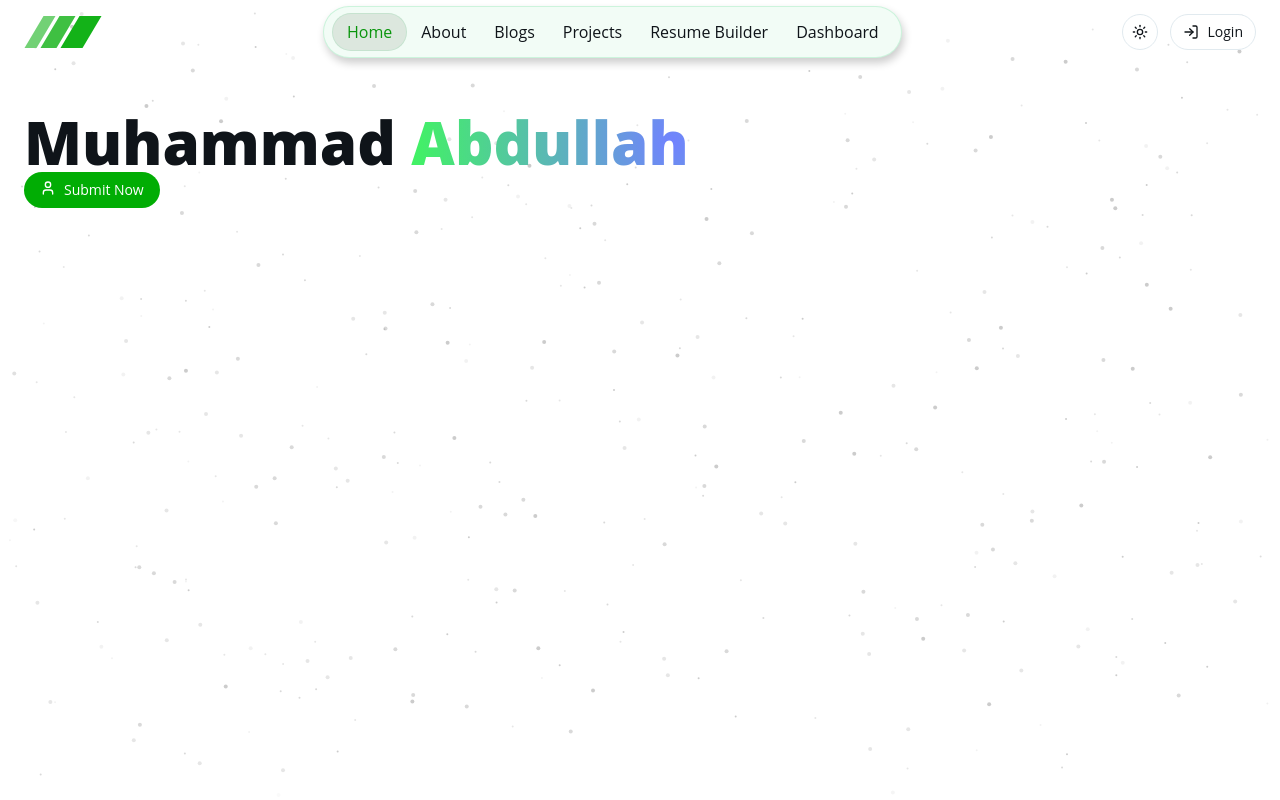
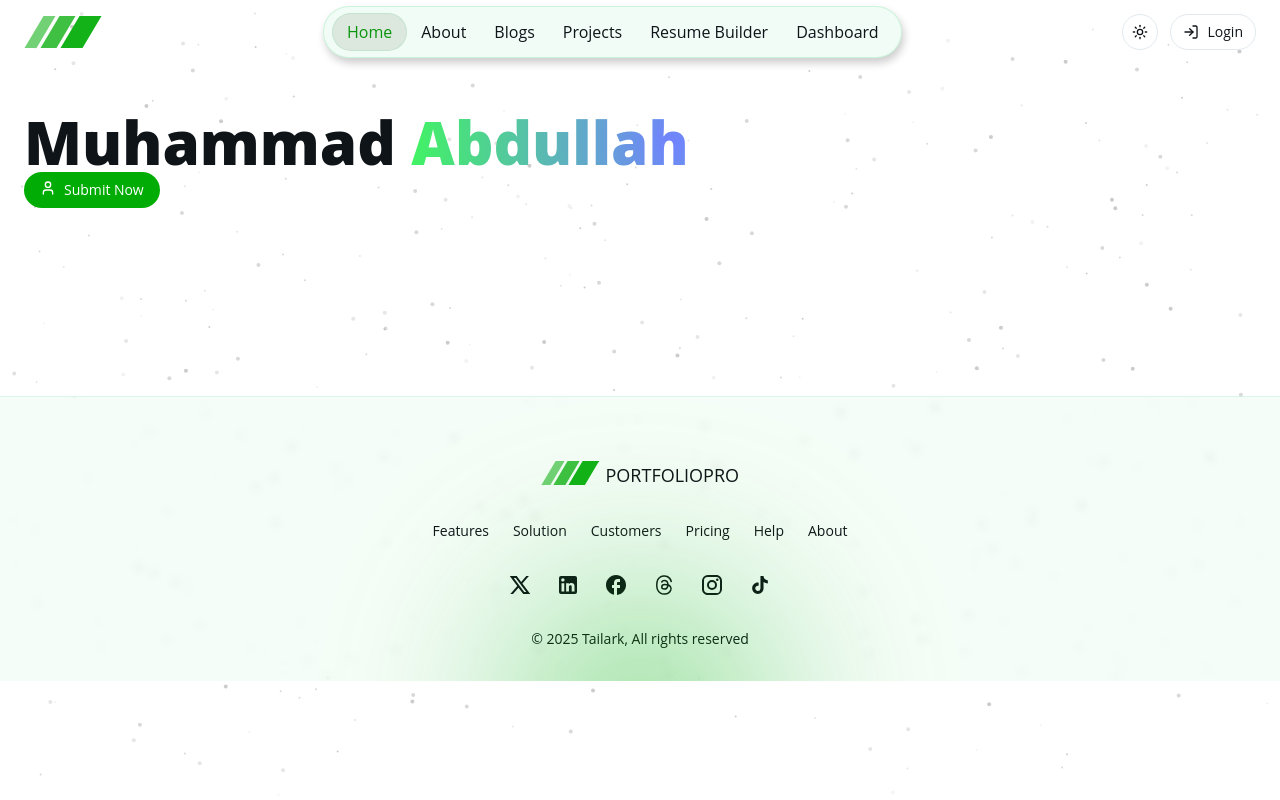
Before and after one commit to apropex/Portfolio-With-Resume-Builder-Client, a Next.js app: page / in a window 1280 px wide. Built offline with nearby package versions, Linux system fonts and the light colour scheme; no server answers.

Commit message:
added fotter

```diff
--- a/src/app/(public)/layout.tsx
+++ b/src/app/(public)/layout.tsx
@@ -1,3 +1,4 @@
+import Footer from "@/components/layouts/footer/Footer";
 import Navbar from "@/components/layouts/navbar/Navbar";
 import Background from "@/components/modules/Home/Background";
 import { iChildren } from "@/types";
@@ -9,6 +10,7 @@
         <Navbar />
         {children}
       </div>
+      <Footer />
     </Background>
   );
 }
--- /dev/null
+++ b/src/assets/icons/FacebookIcon.tsx
@@ -0,0 +1,33 @@
+import { cn } from "@/lib/utils";
+import Link from "next/link";
+
+export default function FacebookIcon({
+  href = "#",
+  className,
+}: {
+  href?: string;
+  className?: string;
+}) {
+  return (
+    <Link
+      href={href}
+      target="_blank"
+      rel="noopener noreferrer"
+      aria-label="Facebook"
+      className={cn("text-muted-foreground hover:text-primary block", className)}
+    >
+      <svg
+        className="size-6"
+        xmlns="http://www.w3.org/2000/svg"
+        width="1em"
+        height="1em"
+        viewBox="0 0 24 24"
+      >
+        <path
+          fill="currentColor"
+          d="M22 12c0-5.52-4.48-10-10-10S2 6.48 2 12c0 4.84 3.44 8.87 8 9.8V15H8v-3h2V9.5C10 7.57 11.57 6 13.5 6H16v3h-2c-.55 0-1 .45-1 1v2h3v3h-3v6.95c5.05-.5 9-4.76 9-9.95"
+        />
+      </svg>
+    </Link>
+  );
+}
--- /dev/null
+++ b/src/assets/icons/InstagramIcon.tsx
@@ -0,0 +1,33 @@
+import { cn } from "@/lib/utils";
+import Link from "next/link";
+
+export default function InstagramIcon({
+  href = "#",
+  className,
+}: {
+  href?: string;
+  className?: string;
+}) {
+  return (
+    <Link
+      href={href}
+      target="_blank"
+      rel="noopener noreferrer"
+      aria-label="Instagram"
+      className={cn("text-muted-foreground hover:text-primary block", className)}
+    >
+      <svg
+        className="size-6"
+        xmlns="http://www.w3.org/2000/svg"
+        width="1em"
+        height="1em"
+        viewBox="0 0 24 24"
+      >
+        <path
+          fill="currentColor"
+          d="M7.8 2h8.4C19.4 2 22 4.6 22 7.8v8.4a5.8 5.8 0 0 1-5.8 5.8H7.8C4.6 22 2 19.4 2 16.2V7.8A5.8 5.8 0 0 1 7.8 2m-.2 2A3.6 3.6 0 0 0 4 7.6v8.8C4 18.39 5.61 20 7.6 20h8.8a3.6 3.6 0 0 0 3.6-3.6V7.6C20 5.61 18.39 4 16.4 4zm9.65 1.5a1.25 1.25 0 0 1 1.25 1.25A1.25 1.25 0 0 1 17.25 8A1.25 1.25 0 0 1 16 6.75a1.25 1.25 0 0 1 1.25-1.25M12 7a5 5 0 0 1 5 5a5 5 0 0 1-5 5a5 5 0 0 1-5-5a5 5 0 0 1 5-5m0 2a3 3 0 0 0-3 3a3 3 0 0 0 3 3a3 3 0 0 0 3-3a3 3 0 0 0-3-3"
+        />
+      </svg>
+    </Link>
+  );
+}
--- /dev/null
+++ b/src/assets/icons/LinkedinIcon.tsx
@@ -0,0 +1,33 @@
+import { cn } from "@/lib/utils";
+import Link from "next/link";
+
+export default function LinkedinIcon({
+  href = "#",
+  className,
+}: {
+  href?: string;
+  className?: string;
+}) {
+  return (
+    <Link
+      href={href}
+      target="_blank"
+      rel="noopener noreferrer"
+      aria-label="LinkedIn"
+      className={cn("text-muted-foreground hover:text-primary block", className)}
+    >
+      <svg
+        className="size-6"
+        xmlns="http://www.w3.org/2000/svg"
+        width="1em"
+        height="1em"
+        viewBox="0 0 24 24"
+      >
+        <path
+          fill="currentColor"
+          d="M19 3a2 2 0 0 1 2 2v14a2 2 0 0 1-2 2H5a2 2 0 0 1-2-2V5a2 2 0 0 1 2-2zm-.5 15.5v-5.3a3.26 3.26 0 0 0-3.26-3.26c-.85 0-1.84.52-2.32 1.3v-1.11h-2.79v8.37h2.79v-4.93c0-.77.62-1.4 1.39-1.4a1.4 1.4 0 0 1 1.4 1.4v4.93zM6.88 8.56a1.68 1.68 0 0 0 1.68-1.68c0-.93-.75-1.69-1.68-1.69a1.69 1.69 0 0 0-1.69 1.69c0 .93.76 1.68 1.69 1.68m1.39 9.94v-8.37H5.5v8.37z"
+        ></path>
+      </svg>
+    </Link>
+  );
+}
--- /dev/null
+++ b/src/assets/icons/ThreadsIcon.tsx
@@ -0,0 +1,38 @@
+import { cn } from "@/lib/utils";
+import Link from "next/link";
+
+export default function ThreadsIcon({
+  href = "#",
+  className,
+}: {
+  href?: string;
+  className?: string;
+}) {
+  return (
+    <Link
+      href={href}
+      target="_blank"
+      rel="noopener noreferrer"
+      aria-label="Threads"
+      className={cn("text-muted-foreground hover:text-primary block", className)}
+    >
+      <svg
+        className="size-6"
+        xmlns="http://www.w3.org/2000/svg"
+        width="1em"
+        height="1em"
+        viewBox="0 0 24 24"
+      >
+        <path
+          fill="none"
+          stroke="currentColor"
+          strokeLinecap="round"
+          strokeLinejoin="round"
+          strokeWidth="1.5"
+          d="M19.25 8.505c-1.577-5.867-7-5.5-7-5.5s-7.5-.5-7.5 8.995s7.5 8.996 7.5 8.996s4.458.296 6.5-3.918c.667-1.858.5-5.573-6-5.573c0 0-3 0-3 2.5c0 .976 1 2 2.5 2s3.171-1.027 3.5-3c1-6-4.5-6.5-6-4"
+          color="currentColor"
+        />
+      </svg>
+    </Link>
+  );
+}
--- /dev/null
+++ b/src/assets/icons/TiktokIcon.tsx
@@ -0,0 +1,33 @@
+import { cn } from "@/lib/utils";
+import Link from "next/link";
+
+export default function TiktokIcon({
+  href = "#",
+  className,
+}: {
+  href?: string;
+  className?: string;
+}) {
+  return (
+    <Link
+      href={href}
+      target="_blank"
+      rel="noopener noreferrer"
+      aria-label="TikTok"
+      className={cn("text-muted-foreground hover:text-primary block", className)}
+    >
+      <svg
+        className="size-6"
+        xmlns="http://www.w3.org/2000/svg"
+        width="1em"
+        height="1em"
+        viewBox="0 0 24 24"
+      >
+        <path
+          fill="currentColor"
+          d="M16.6 5.82s.51.5 0 0A4.28 4.28 0 0 1 15.54 3h-3.09v12.4a2.59 2.59 0 0 1-2.59 2.5c-1.42 0-2.6-1.16-2.6-2.6c0-1.72 1.66-3.01 3.37-2.48V9.66c-3.45-.46-6.47 2.22-6.47 5.64c0 3.33 2.76 5.7 5.69 5.7c3.14 0 5.69-2.55 5.69-5.7V9.01a7.35 7.35 0 0 0 4.3 1.38V7.3s-1.88.09-3.24-1.48"
+        ></path>
+      </svg>
+    </Link>
+  );
+}
--- /dev/null
+++ b/src/assets/icons/xIcon.tsx
@@ -0,0 +1,33 @@
+import { cn } from "@/lib/utils";
+import Link from "next/link";
+
+export default function XIcon({
+  href = "#",
+  className,
+}: {
+  href?: string;
+  className?: string;
+}) {
+  return (
+    <Link
+      href={href}
+      target="_blank"
+      rel="noopener noreferrer"
+      aria-label="X/Twitter"
+      className={cn("text-muted-foreground hover:text-primary block", className)}
+    >
+      <svg
+        className="size-6"
+        xmlns="http://www.w3.org/2000/svg"
+        width="1em"
+        height="1em"
+        viewBox="0 0 24 24"
+      >
+        <path
+          fill="currentColor"
+          d="M10.488 14.651L15.25 21h7l-7.858-10.478L20.93 3h-2.65l-5.117 5.886L8.75 3h-7l7.51 10.015L2.32 21h2.65zM16.25 19L5.75 5h2l10.5 14z"
+        />
+      </svg>
+    </Link>
+  );
+}
--- /dev/null
+++ b/src/components/layouts/footer/Footer.tsx
@@ -0,0 +1,75 @@
+import FacebookIcon from "@/assets/icons/FacebookIcon";
+import InstagramIcon from "@/assets/icons/InstagramIcon";
+import LinkedinIcon from "@/assets/icons/LinkedinIcon";
+import ThreadsIcon from "@/assets/icons/ThreadsIcon";
+import TiktokIcon from "@/assets/icons/TiktokIcon";
+import XIcon from "@/assets/icons/xIcon";
+import Logo from "@/assets/logo";
+import Link from "next/link";
+
+const links = [
+  {
+    title: "Features",
+    href: "#",
+  },
+  {
+    title: "Solution",
+    href: "#",
+  },
+  {
+    title: "Customers",
+    href: "#",
+  },
+  {
+    title: "Pricing",
+    href: "#",
+  },
+  {
+    title: "Help",
+    href: "#",
+  },
+  {
+    title: "About",
+    href: "#",
+  },
+];
+
+export default function Footer() {
+  return (
+    <footer className="pt-8 pb-4 md:pt-16 md:pb-8 mt-8 md:mt-16 overflow-hidden backdrop-blur-xs bg-green-500/4 border-t border-green-500/10">
+      <div className="mx-auto max-w-5xl px-6">
+        <Link href="/" aria-label="go home" className="mx-auto size-fit uppercase flex">
+          <Logo height="24" width="58.5" />
+          <span className="block ml-1.5 text-lg">PortfolioPro</span>
+        </Link>
+
+        <div className="my-8 flex flex-wrap justify-center gap-6 text-sm">
+          {links.map((link, index) => (
+            <Link
+              key={index}
+              href={link.href}
+              className="text-muted-foreground hover:text-primary block duration-150 "
+            >
+              <span>{link.title}</span>
+            </Link>
+          ))}
+        </div>
+        <div className="my-8 flex flex-wrap justify-center gap-6 text-sm">
+          <XIcon />
+          <LinkedinIcon />
+          <FacebookIcon />
+          <ThreadsIcon />
+          <InstagramIcon />
+          <TiktokIcon />
+        </div>
+        <span className="text-muted-foreground block text-center text-sm">
+          © {new Date().getFullYear()} Tailark, All rights reserved
+        </span>
+      </div>
+
+      <div className="relative flex justify-center">
+        <div className="size-40 md:size-60 bg-primary rounded-full blur-[100px] absolute opacity-50 -bottom-48" />
+      </div>
+    </footer>
+  );
+}
```
